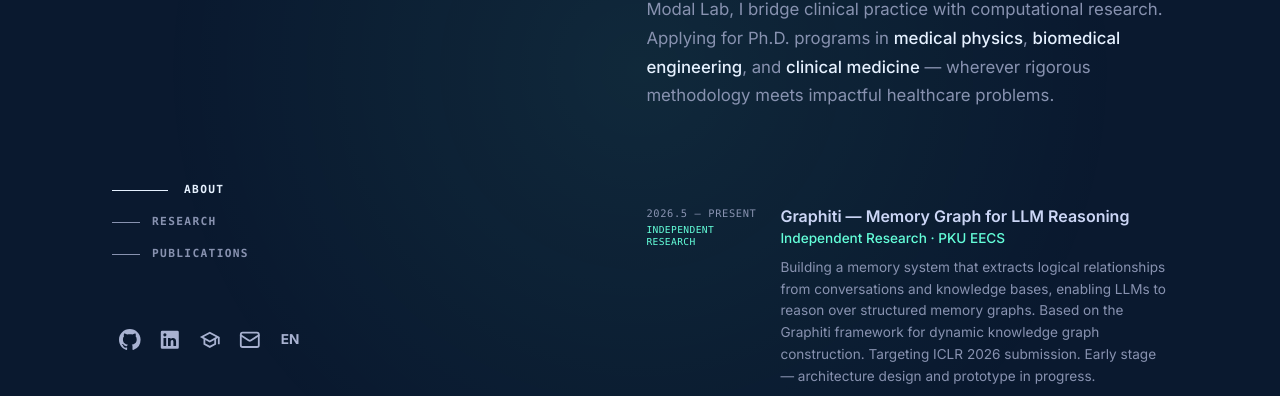
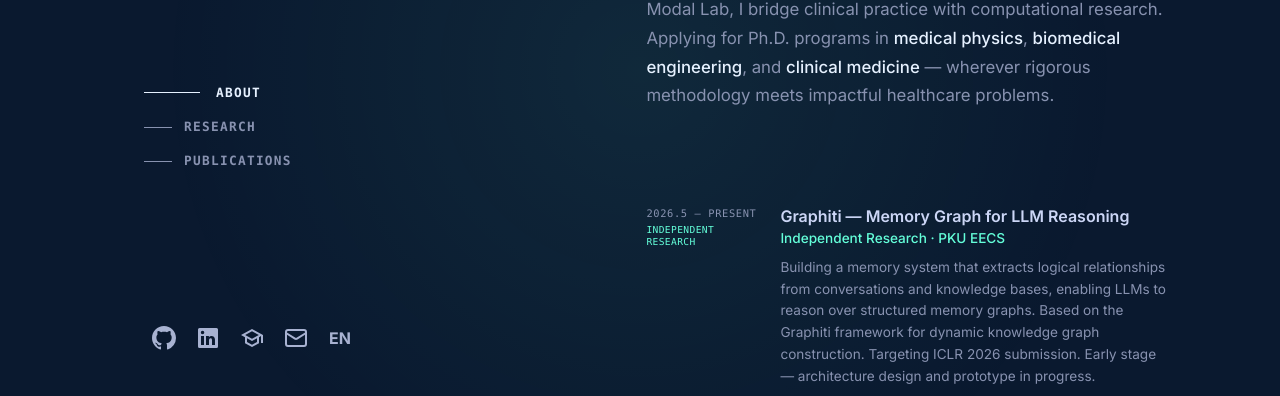
Before and after one commit to sagirimo/sagirimo.github.io, a plain HTML site: page index.html in a window 1280 px wide. Shown: the part 330-726 px from the top of the page. Drawn offline with Linux system fonts and the light colour scheme.

Commit message:
Sidebar left 9rem, nav shifted up (0.35 factor), larger nav text & icons

```diff
--- a/style.css
+++ b/style.css
@@ -72,7 +72,7 @@ body {
     display: flex;
     flex-direction: column;
     justify-content: flex-start;
-    padding: 7rem 3rem 7rem 7rem;
+    padding: 7rem 3rem 7rem 9rem;
 }
 
 .site-name {
@@ -100,7 +100,7 @@ body {
 
 /* ── Navigation ── */
 .nav {
-    margin-top: calc((100vh - 14rem) * 0.618 - 7.5rem);
+    margin-top: calc((100vh - 14rem) * 0.35 - 4rem);
 }
 
 .nav ul {
@@ -116,9 +116,9 @@ body {
     gap: 0.75rem;
     text-decoration: none;
     color: var(--slate);
-    font-size: 0.7rem;
+    font-size: 0.8rem;
     font-weight: 600;
-    letter-spacing: 0.12em;
+    letter-spacing: 0.1em;
     text-transform: uppercase;
     padding: 0.55rem 0;
     transition: var(--transition);
@@ -166,8 +166,8 @@ body {
     display: flex;
     align-items: center;
     justify-content: center;
-    width: 2.25rem;
-    height: 2.25rem;
+    width: 2.5rem;
+    height: 2.5rem;
     color: var(--slate-light);
     transition: var(--transition);
 }
@@ -178,21 +178,21 @@ body {
 }
 
 .social-link svg {
-    width: 1.35rem;
-    height: 1.35rem;
+    width: 1.5rem;
+    height: 1.5rem;
 }
 
 .lang-item {
     display: flex;
     align-items: center;
     justify-content: center;
-    width: 2.25rem;
-    height: 2.25rem;
+    width: 2.5rem;
+    height: 2.5rem;
 }
 
 .lang-btn {
     font-family: var(--font-sans);
-    font-size: 0.85rem;
+    font-size: 1rem;
     font-weight: 700;
     color: var(--slate-light);
     background: none;
@@ -582,7 +582,7 @@ body {
 
 @media (min-width: 1600px) {
     .sidebar {
-        padding: 7rem 4rem 7rem 8rem;
+        padding: 7rem 4rem 7rem 10rem;
     }
     .content {
         padding: 7rem 8rem 5rem 3rem;
```
